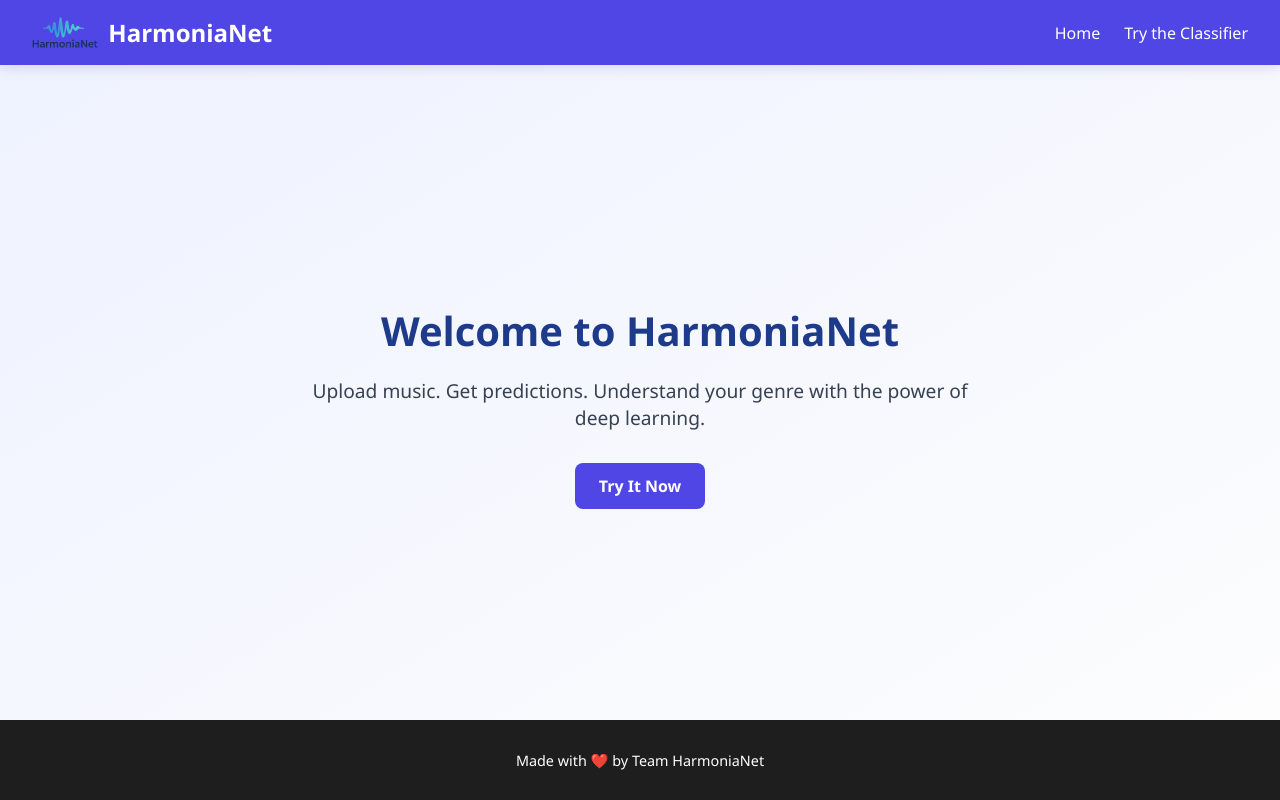
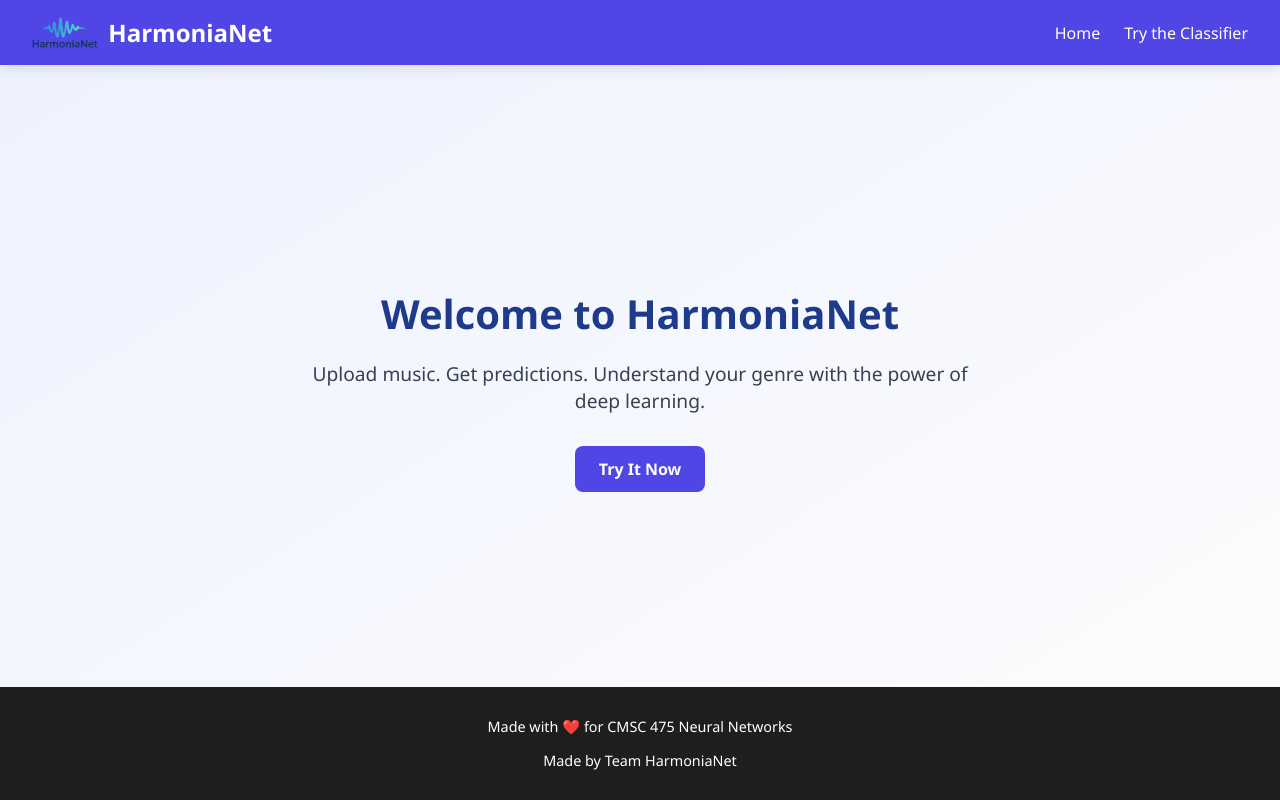
Before and after one commit to AdithNG/harmonia-net, a React (Create React App) app in the folder harmonianet-frontend/: page / in a window 1280 px wide. Built offline with nearby package versions, Linux system fonts and the light colour scheme.

Commit message:
Design changes

```diff
--- a/harmonianet-frontend/src/App.js
+++ b/harmonianet-frontend/src/App.js
@@ -15,7 +15,8 @@ function App() {
           <Route path="/predict" element={<Predict />} />
         </Routes>
         <footer className="site-footer">
-          <p>Made with ❤️ by Team HarmoniaNet</p>
+          <p>Made with ❤️ for CMSC 475 Neural Networks </p>
+          <p>Made by Team HarmoniaNet</p>
         </footer>
       </div>
     </Router>
```
